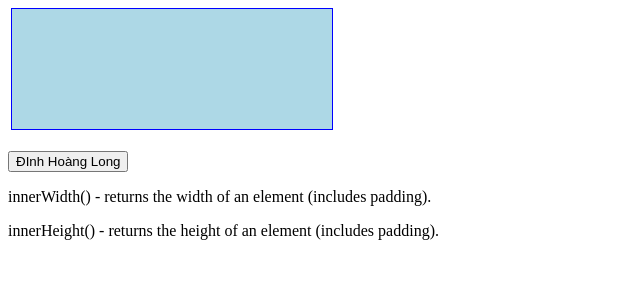
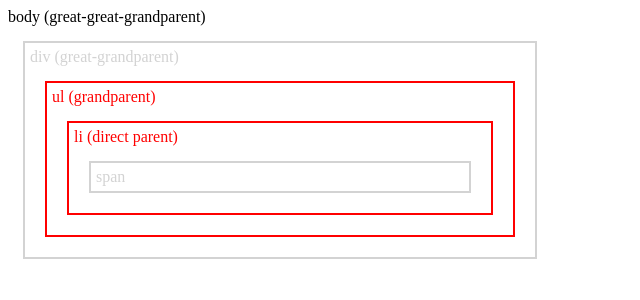
Before and after one commit to HoangLong010/phattrienungdungweb1, a PHP site: page /a.html in a window 1280 px wide. Shown: the top 300 px of the page, without its empty margins (0-640 px from the left). Run offline with PHP 8.4, Linux system fonts and the light colour scheme.

Commit message:
Jquery ancestors

```diff
--- a/html/Jquery/a.css
+++ b/html/Jquery/a.css
@@ -1,8 +1,7 @@
-#div1 {
-    height: 100px;
-    width: 300px;
-    padding: 10px;
-    margin: 3px;
-    border: 1px solid blue;
-    background-color: lightblue;
+.ancestors * {
+    display: block;
+    border: 2px solid lightgrey;
+    color: lightgrey;
+    padding: 5px;
+    margin: 15px;
   }
--- a/html/Jquery/a.html
+++ b/html/Jquery/a.html
@@ -103,120 +103,32 @@
 // });
 
 
+// $(document).ready(function(){
+//   $("button").click(function(){
+//     var txt = "";
+//     txt += "Width of div: " + $("#div1").width() + "</br>";
+//     txt += "Height of div: " + $("#div1").height() + "</br>";
+//     txt += "Inner width of div: " + $("#div1").innerWidth() + "</br>";
+//     txt += "Inner height of div: " + $("#div1").innerHeight();
+//     $("#div1").html(txt);
+//   });
+// });
+
 $(document).ready(function(){
-  $("button").click(function(){
-    var txt = "";
-    txt += "Width of div: " + $("#div1").width() + "</br>";
-    txt += "Height of div: " + $("#div1").height() + "</br>";
-    txt += "Inner width of div: " + $("#div1").innerWidth() + "</br>";
-    txt += "Inner height of div: " + $("#div1").innerHeight();
-    $("#div1").html(txt);
-  });
+  $("span").parentsUntil("div").css({"color": "red", "border": "2px solid red"});
 });
+
 </script>
 </head>
-<body>
 
-<!-- <p>If you click on me, I will disappear.</p>
-<p>Đinh Hoàng Long - 2121050394</p>
-<p>Click me too!</p>
-<p id="test">Đinh Hoàng Long  - 2121050394 </p>
+<body class="ancestors"> body (great-great-grandparent)
+    <div style="width:500px;">div (great-grandparent)
+      <ul>ul (grandparent)
+        <li>li (direct parent)
+          <span>span</span>
+        </li>
+      </ul>
+    </div>
+  </body>
 
-<button>Click me</button>
-<p id="p1">Đinh Hoàng Long 2121050394.</p>
-
-
-
-<button>Hide</button>
-
-<p>This is a paragraph with little content.</p>
-<p>This is another small paragraph.</p>
-
-<button>Đinh Hoàng Long 2121050394</button><br><br>
-
-<div id="div1" style="width:80px;height:80px;background-color:red;"></div><br>
-<div id="div2" style="width:80px;height:80px;background-color:green;"></div><br>
-<div id="div3" style="width:80px;height:80px;background-color:blue;"></div>
-
-<div id="flip">Click to slide the panel down or up</div>
-<div id="panel">Hello world!</div>
-
-<button>Đinh Hoàng Long 2121050394</button>
-
-<p>By default, all HTML elements have a static position, and cannot be moved. To manipulate the position, remember to first set the CSS position property of the element to relative, fixed, or absolute!</p>
-
-<div style="background:#98bf21;height:100px;width:100px;position:absolute;"></div>
-
-<body>
-
-    <button id="stop">Stop sliding</button>
-
-    <div id="flip">Click to slide down panel</div>
-    <div id="panel">Hello world!</div>
-
-    </body>
-
-<button>Hide</button>
-
-<p>This is a paragraph with little content.</p> -->
-<!--
-<p id="p1">jQuery is fun!!</p>
-
-<button>Click me</button> -->
-<!--
-<p id="test1">Đinh Hoàng Long 2121050394</p>
-<p id="test2">This is another paragraph.</p>
-
-<p>Input field: <input type="text" id="test3" value="Mickey Mouse"></p>
-
-<button id="btn1">Set Text</button>
-<button id="btn2">Set HTML</button>
-<button id="btn3">Set Value</button> -->
-<!-- <p>Đinh Hoàng Long 2121050394</p>
-<p>This is another paragraph.</p>
-
-<ol>
-  <li>List item 1</li>
-  <li>List item 2</li>
-  <li>List item 3</li>
-</ol>
-
-<button id="btn1">Append text</button>
-<button id="btn2">Append list items</button> -->
-
-<!-- <h1>Heading 1</h1>
-<h2>Heading 2</h2>
-
-<p>Đinh Hoàng Long 2121050394</p>
-<p>This is another paragraph.</p>
-
-<div>This is some important text!</div><br>
-
-<button>Add classes to elements</button> -->
-
-<!-- <h2>This is a heading</h2>
-
-<p style="background-color:#ff0000">This is a paragraph.</p>
-<p style="background-color:#00ff00">This is a paragraph.</p>
-<p style="background-color:#0000ff">This is a paragraph.</p>
-
-<p>Đinh Hoàng Long 2121050394</p>
-
-<button>Set background-color of p</button> -->
-
-<div id="div1"></div>
-<br>
-
-<button>ĐInh Hoàng Long</button>
-
-<p>innerWidth() - returns the width of an element (includes padding).</p>
-<p>innerHeight() - returns the height of an element (includes padding).</p>
-
-
-
-
-
-
-
-</body>
 </html>
```
